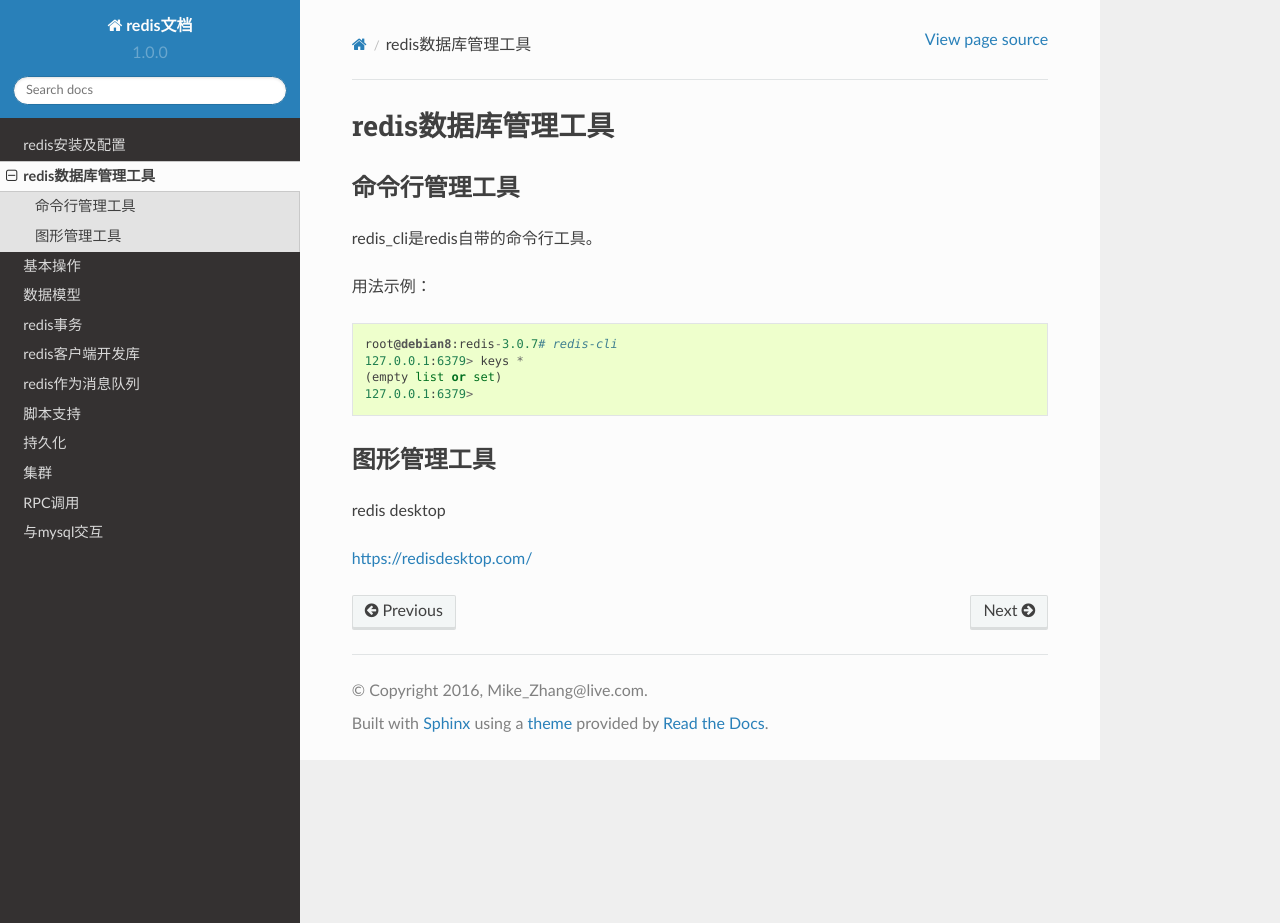
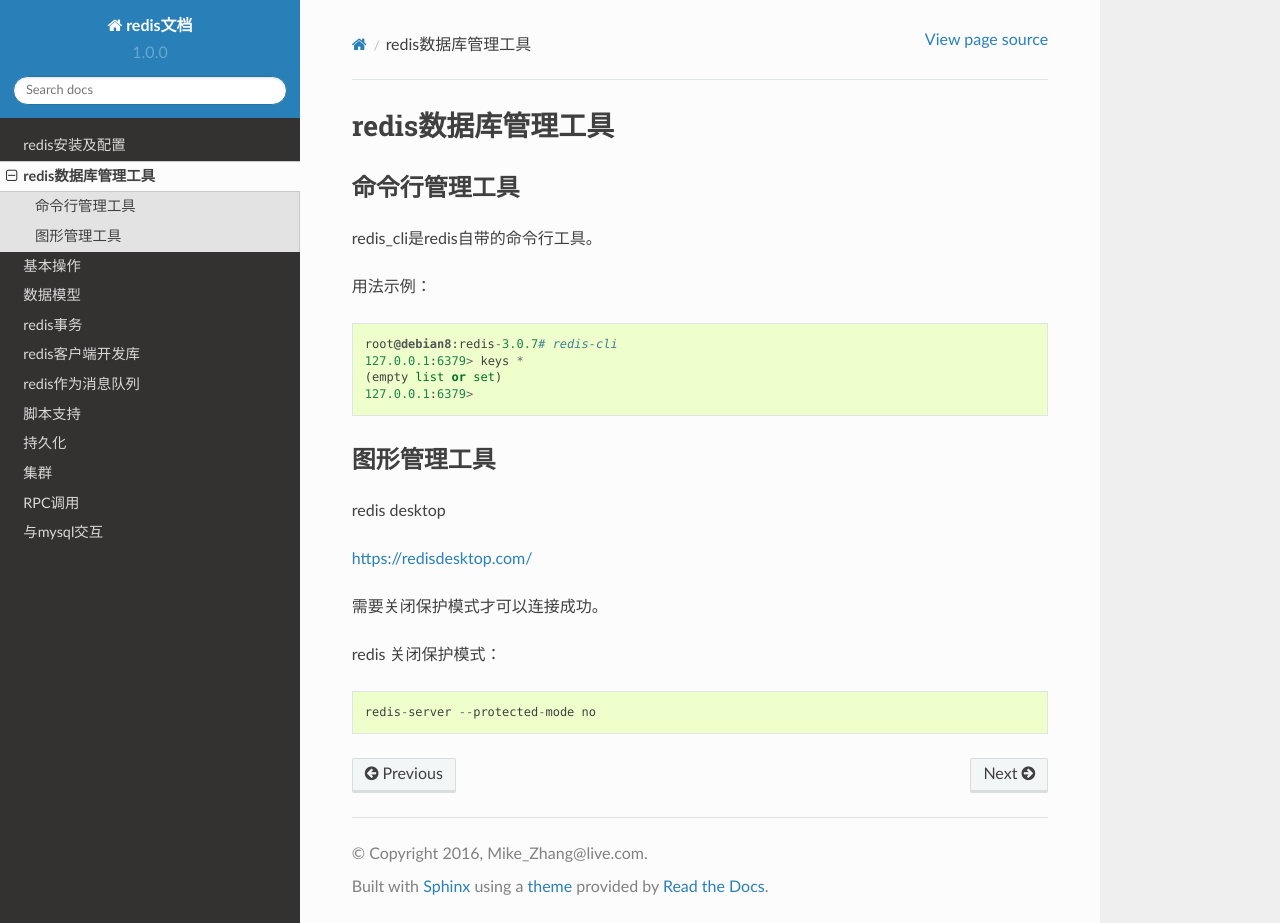
Before and after one commit to mike-zhang/redisDoc, a Sphinx documentation site: the page built from contents/source/redis_dbms.rst, in a window 1280 px wide and 923 px high. Built offline with Sphinx 7.4.7 and the Read the Docs theme 2.0.0, drawn with Linux system fonts in a browser that asks for light colours.

Commit message:
添加关闭保护模式的启动命令

```diff
--- a/contents/source/redis_dbms.rst
+++ b/contents/source/redis_dbms.rst
@@ -22,3 +22,10 @@ redis_cli是redis自带的命令行工具。
 redis desktop
 
 https://redisdesktop.com/
+
+需要关闭保护模式才可以连接成功。
+
+redis 关闭保护模式：
+::
+
+    redis-server --protected-mode no
```
